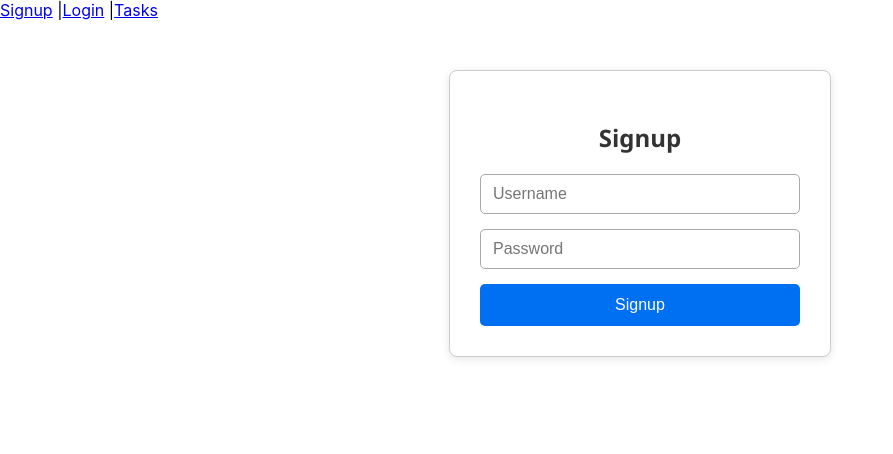
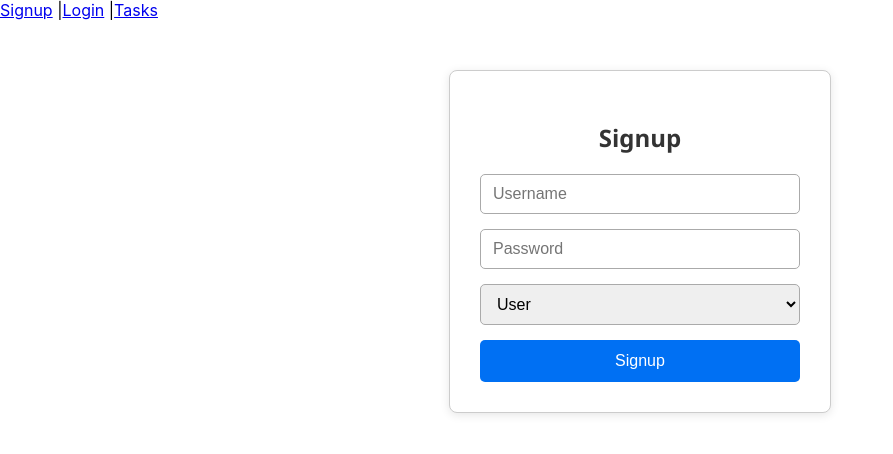
Before and after one commit to pankaj-chavan-aot/fullstack-app, a React (Create React App) app in the folder my-auth-app/: page /signup in a window 1280 px wide. Shown: the top 454 px of the page, without its empty margins (0-893 px from the left). Built offline with nearby package versions, Linux system fonts and the light colour scheme.

Commit message:
fix role base auth

```diff
--- a/my-auth-app/src/api/auth.js
+++ b/my-auth-app/src/api/auth.js
@@ -2,9 +2,9 @@
 import API from './api';
 
 // ✅ Signup
-export const signup = async (username, password) => {
+export const signup = async (username, password, role) => {
   try {
-    const res = await API.post('/auth/signup', { username, password });
+    const res = await API.post('/auth/signup', { username, password, role });
     return res.data;
   } catch (err) {
     console.error("❌ Signup error:", err?.response?.status, err?.response?.data);
--- a/my-auth-app/src/pages/Signup.js
+++ b/my-auth-app/src/pages/Signup.js
@@ -1,56 +1,72 @@
+
+
 // import { useState } from 'react';
 // import { signup } from '../api/auth';
+// import './Signup.css';  // CSS import
 
 // export default function Signup() {
 //   const [username, setUsername] = useState('');
 //   const [password, setPassword] = useState('');
+//   const [error, setError] = useState(null);
+//   const [loading, setLoading] = useState(false);
 
 //   const handleSignup = async (e) => {
 //     e.preventDefault();
+//     setLoading(true);
+//     setError(null);
+
 //     try {
 //       await signup(username, password);
 //       alert('Signup done, you can now login!');
+//       setUsername('');
+//       setPassword('');
 //     } catch (err) {
-
-//        console.log('Signup error:', err.response); //
-//       if (err.response?.data?.code === '409'  || err.response?.data?.message === 'Username already exists') {
-//         alert('Username already exists, please choose another.');
+//       console.log('Signup error:', err.response);
+//       if (
+//         err.response?.data?.code === '409' ||
+//         err.response?.data?.message === 'Username already exists'
+//       ) {
+//         setError('Username already exists, please choose another.');
 //       } else {
-//         alert('Signup failed');
-//               console.error(err);
-
+//         setError('Signup failed. Please try again.');
+//         console.error(err);
 //       }
+//     } finally {
+//       setLoading(false);
 //     }
 //   };
 
 //   return (
-//     <form onSubmit={handleSignup}>
-//       <h2>Signup</h2>
+//     <form onSubmit={handleSignup} className="signup-form">
+//       <h2 className="signup-title">Signup</h2>
 //       <input
+//         className="signup-input"
 //         placeholder="Username"
 //         value={username}
 //         onChange={(e) => setUsername(e.target.value)}
 //       />
 //       <input
+//         className="signup-input"
 //         type="password"
 //         placeholder="Password"
 //         value={password}
 //         onChange={(e) => setPassword(e.target.value)}
 //       />
-//       <button type="submit">Signup</button>
+//       {error && <div className="signup-error">{error}</div>}
+//       <button className="signup-button" type="submit" disabled={loading}>
+//         {loading ? 'Signing up...' : 'Signup'}
+//       </button>
 //     </form>
 //   );
 // }
-
-
-
 import { useState } from 'react';
 import { signup } from '../api/auth';
-import './Signup.css';  // CSS import
+import './Signup.css';
 
 export default function Signup() {
   const [username, setUsername] = useState('');
   const [password, setPassword] = useState('');
+  const [role, setRole] = useState('USER');
   const [error, setError] = useState(null);
   const [loading, setLoading] = useState(false);
 
@@ -60,10 +76,11 @@ export default function Signup() {
     setError(null);
 
     try {
-      await signup(username, password);
+      await signup(username, password, role);
       alert('Signup done, you can now login!');
       setUsername('');
       setPassword('');
+      setRole('USER');
     } catch (err) {
       console.log('Signup error:', err.response);
       if (
@@ -96,6 +113,14 @@ export default function Signup() {
         value={password}
         onChange={(e) => setPassword(e.target.value)}
       />
+      <select
+        className="signup-input"
+        value={role}
+        onChange={(e) => setRole(e.target.value)}
+      >
+        <option value="USER">User</option>
+        <option value="ADMIN">Admin</option>
+      </select>
       {error && <div className="signup-error">{error}</div>}
       <button className="signup-button" type="submit" disabled={loading}>
         {loading ? 'Signing up...' : 'Signup'}
```
